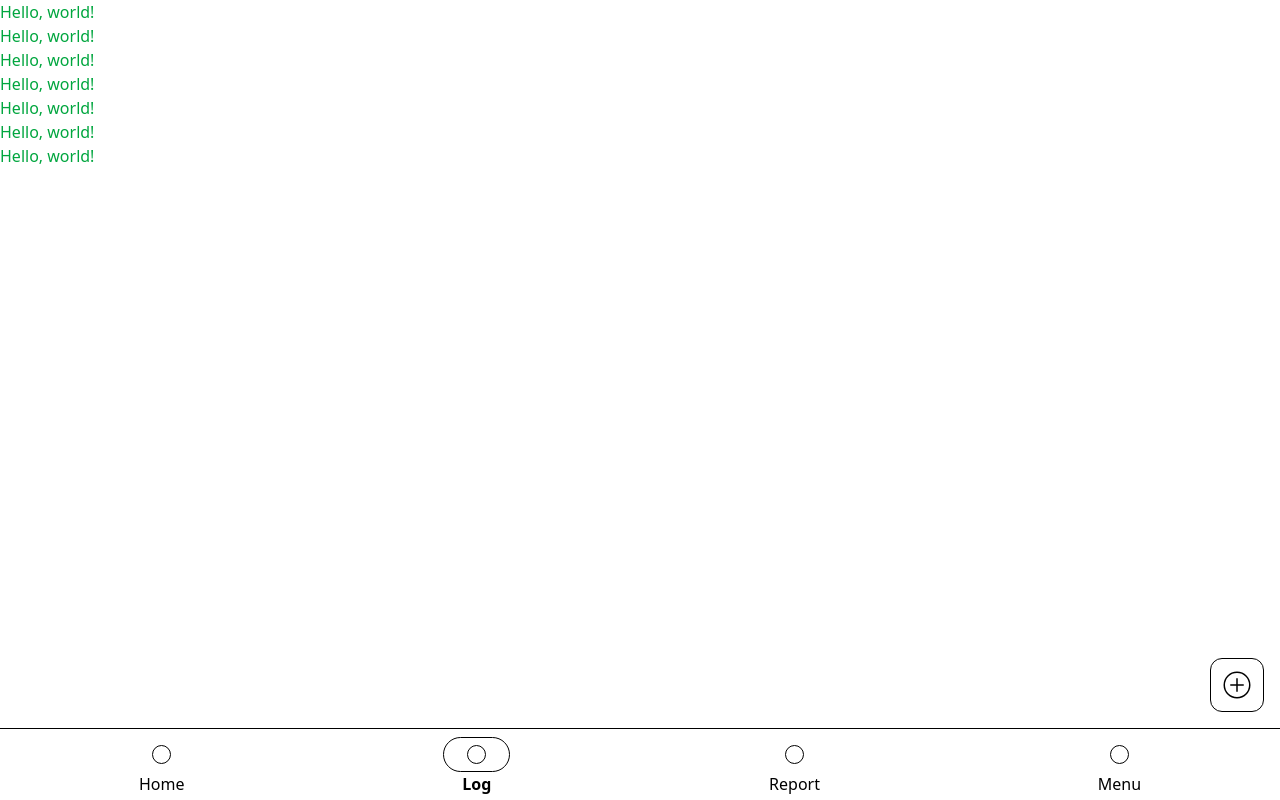
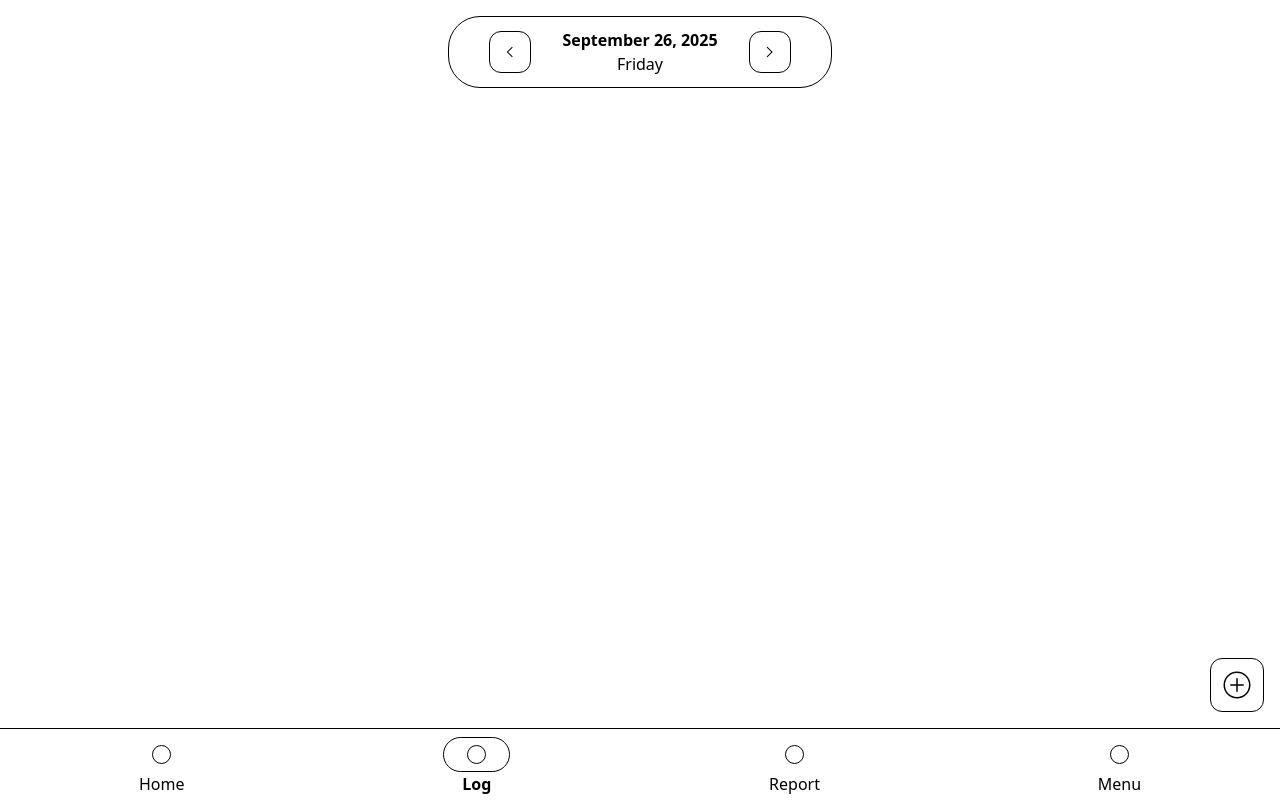
Before and after one commit to luisrafaeldeluvio/wellness-app, a React (Vite) app: page /log in a window 1280 px wide. Built offline with nearby package versions, Linux system fonts and the light colour scheme.

Commit message:
Add CalendarHead component with navigation buttons and integrate into Log page

```diff
--- /dev/null
+++ b/src/components/Calendar.tsx
@@ -0,0 +1,56 @@
+// import { useEffect, useRef, useState } from "react";
+// import { type Options } from "vanilla-calendar-pro";
+// import { Calendar as calendarClass } from "vanilla-calendar-pro";
+
+// import "vanilla-calendar-pro/styles/index.css";
+
+// interface CalendarProps extends React.HTMLAttributes<HTMLDivElement> {
+//   config?: Options;
+// }
+
+// const Calendar = ({ config, ...attributes }: CalendarProps) => {
+//   const ref = useRef(null);
+//   const [calendar, setCalendar] = useState<calendarClass | null>(null);
+
+//   useEffect(() => {
+//     if (!ref.current) return;
+//     setCalendar(new calendarClass(ref.current, config));
+//   }, [ref, config]);
+
+//   useEffect(() => {
+//     if (!calendar) return;
+//     calendar.init();
+//   }, [calendar]);
+
+//   return <div {...attributes} ref={ref}></div>;
+// };
+
+// export default Calendar;
+
+import Button from "./Button";
+
+const CalendarHead = () => {
+  return (
+    <div className="m-4 mx-auto flex h-18 w-96 flex-row items-center justify-around rounded-4xl border p-6">
+      <Button>
+        <img
+          src="src\assets\icons\chevron_left_24dp_000000_FILL0_wght200_GRAD0_opsz24.svg"
+          alt=""
+        />
+      </Button>
+
+      <div className="flex flex-col items-center">
+        <span className="font-bold">September 26, 2025</span>
+        <span>Friday</span>
+      </div>
+      <Button>
+        <img
+          src="src\assets\icons\chevron_right_24dp_000000_FILL0_wght200_GRAD0_opsz24.svg"
+          alt=""
+        />
+      </Button>
+    </div>
+  );
+};
+
+export default CalendarHead;
--- a/src/components/NavBar.tsx
+++ b/src/components/NavBar.tsx
@@ -16,8 +16,11 @@ export const NavItem = ({ label, iconURL, href, isActive }: NavItemProps) => {
   const textClasses: string = isActive ? "font-semibold" : "";
 
   return (
-    <li >
-      <Link href={href} className="flex flex-col items-center justify-center p-4">
+    <li>
+      <Link
+        href={href}
+        className="flex flex-col items-center justify-center p-4"
+      >
         <div className={activeClasses + " mb-2"}>
           <img src={iconURL} />
         </div>
@@ -58,7 +61,7 @@ export const NavBar = () => {
   const [location] = useLocation();
 
   return (
-    <nav className="w-full border-t border-t-black h-18">
+    <nav className="h-18 w-full border-t border-t-black">
       <ul className="flex justify-around">
         {NavItems.map((item) => (
           <NavItem
--- a/src/pages/Log.tsx
+++ b/src/pages/Log.tsx
@@ -1,14 +1,9 @@
+import CalendarHead from "../components/Calendar";
 import LogFoodButton from "../components/LogFoodButton";
 
 const Log = () => (
   <>
-    <p className="text-green-600">Hello, world!</p>
-    <p className="text-green-600">Hello, world!</p>
-    <p className="text-green-600">Hello, world!</p>
-    <p className="text-green-600">Hello, world!</p>
-    <p className="text-green-600">Hello, world!</p>
-    <p className="text-green-600">Hello, world!</p>
-    <p className="text-green-600">Hello, world!</p>
+    <CalendarHead></CalendarHead>
     <LogFoodButton></LogFoodButton>
   </>
 );
```
Also changed, not shown: src/assets/icons/chevron_left_24dp_000000_FILL0_wght200_GRAD0_opsz24.svg (added), src/assets/icons/chevron_right_24dp_000000_FILL0_wght200_GRAD0_opsz24.svg (added).
